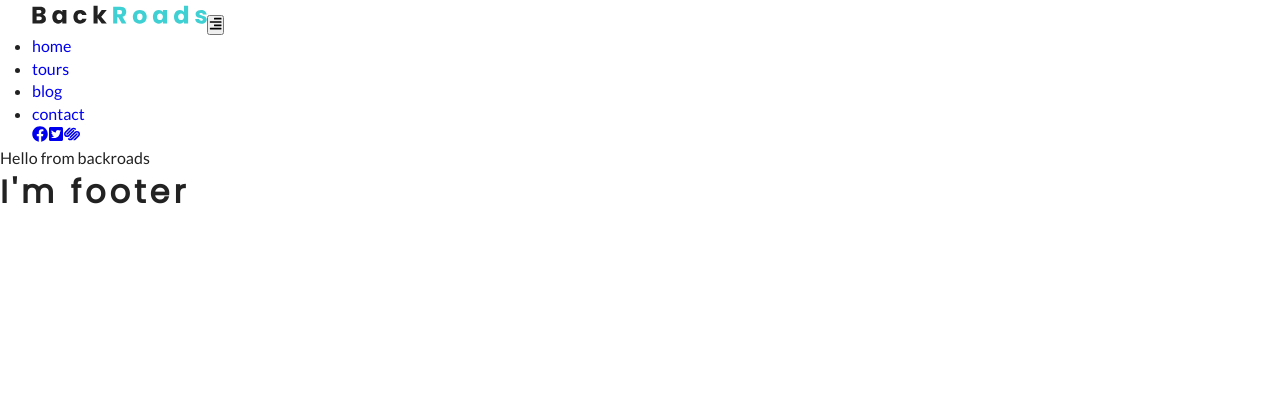
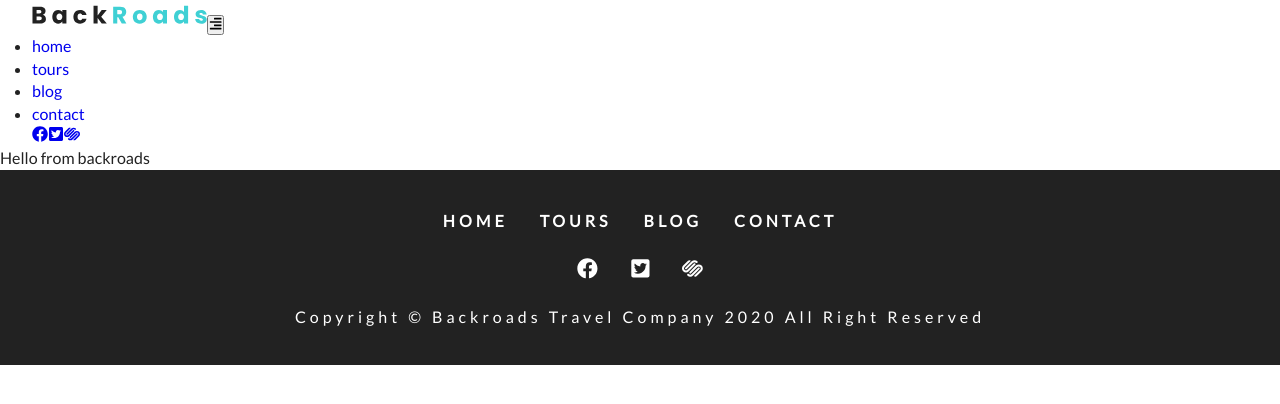
Before and after one commit to flast1k/gatsby-example-project, a Gatsby site: page / in a window 1280 px wide. Built offline with nearby package versions, Linux system fonts and the light colour scheme; Gatsby itself is replaced by a stand-in of ours.

Commit message:
create footer

```diff
--- a/src/components/Footer.js
+++ b/src/components/Footer.js
@@ -1,10 +1,32 @@
 import React from 'react';
+import { Link } from 'gatsby';
+import links from '../constants/links';
+import socialIcons from '../constants/social-icons';
+
+import styles from '../css/footer.module.css';
 
 const Footer = () => {
   return (
-    <div>
-      <h1>I'm footer</h1>
-    </div>
+    <footer className={styles.footer}>
+      <div className={styles.links}>
+        {links.map((item, index) => (
+          <Link key={index} to={item.path}>
+            {item.text}
+          </Link>
+        ))}
+      </div>
+      <div className={styles.icons}>
+        {socialIcons.map((item, index) => (
+          <a key={index} href={item.url} target="_blank" rel="noreferrer">
+            {item.icon}
+          </a>
+        ))}
+      </div>
+      <div className={styles.copyright}>
+        copyright &copy; backroads travel company {new Date().getFullYear()} all
+        right reserved
+      </div>
+    </footer>
   );
 };
 
--- a/src/components/Navbar.js
+++ b/src/components/Navbar.js
@@ -30,13 +30,11 @@
               : `${styles.navLinks}`
           }
         >
-          {links.map((item, index) => {
-            return (
-              <li key={index}>
-                <Link to={item.path}>{item.text}</Link>
-              </li>
-            );
-          })}
+          {links.map((item, index) => (
+            <li key={index}>
+              <Link to={item.path}>{item.text}</Link>
+            </li>
+          ))}
         </ul>
         <div className={styles.navSocialLinks}>
           {socialIcons.map((item, index) => (
--- /dev/null
+++ b/src/css/footer.module.css
@@ -0,0 +1,35 @@
+.footer {
+  margin-top: auto;
+  background: var(--mainBlack);
+  padding: 2rem;
+  text-align: center;
+  color: var(--mainWhite);
+}
+.links a {
+  display: inline-block;
+  text-decoration: none;
+  text-transform: uppercase;
+  color: var(--mainWhite);
+  margin: 0.5rem 1rem;
+  letter-spacing: var(--mainSpacing);
+  transition: var(--mainTransition);
+  font-weight: bold;
+}
+.links a:hover {
+  color: var(--primaryColor);
+}
+.icons a {
+  display: inline-block;
+  margin: 1rem;
+  font-size: 1.3rem;
+  color: var(--mainWhite);
+  transition: var(--mainTransition);
+}
+.icons a:hover {
+  color: var(--primaryColor);
+}
+.copyright {
+  text-transform: capitalize;
+  letter-spacing: var(--mainSpacing);
+  line-height: 2;
+}
```
